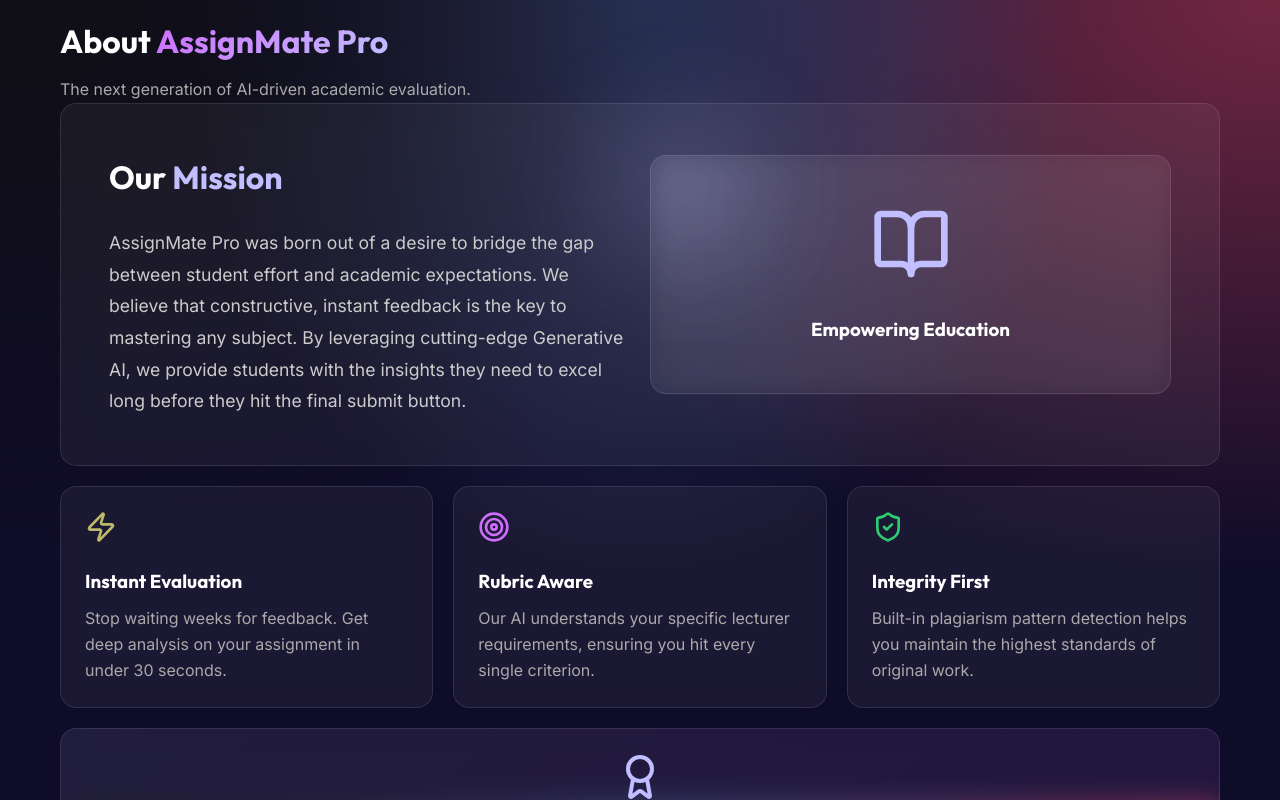
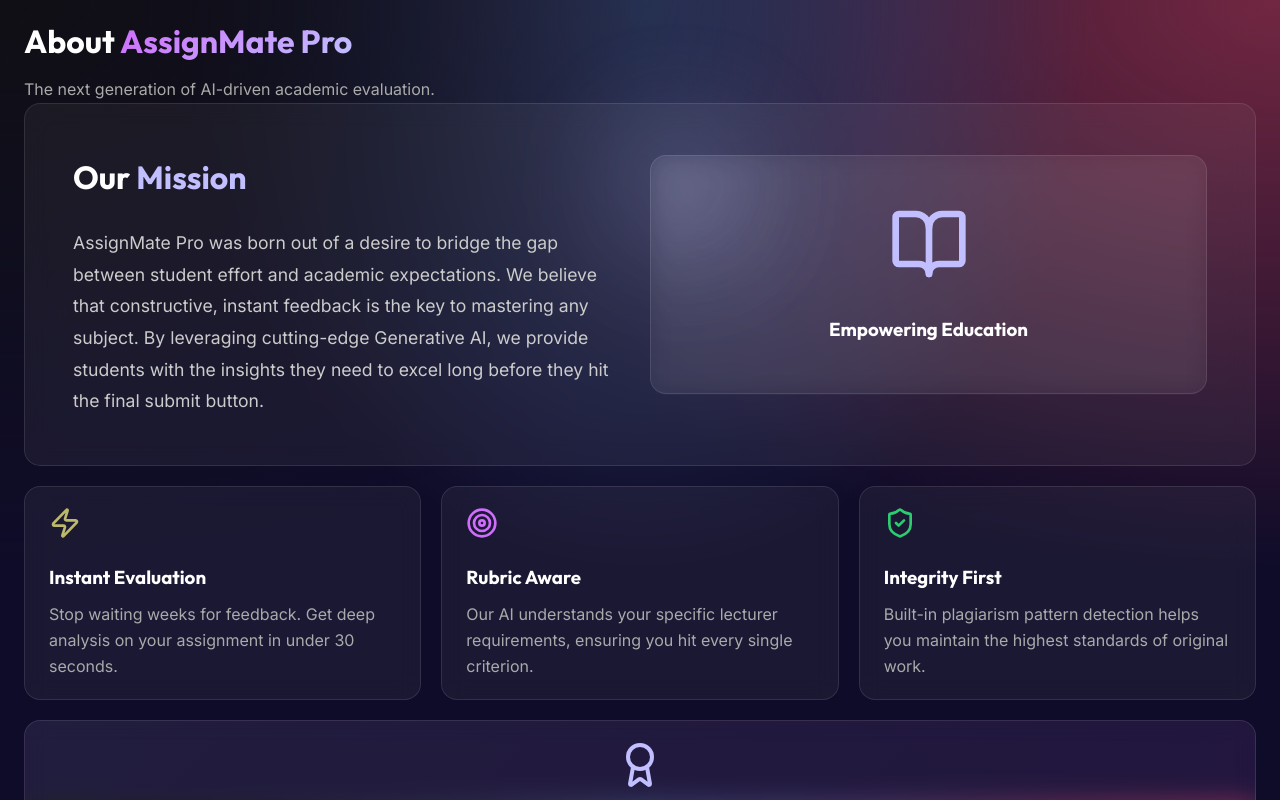
Before and after one commit to lakaThabrew/AssignMate, a React (Vite) app in the folder frontend/: page /about in a window 1280 px wide. Shown: the top 800 px of the page. Built offline with nearby package versions, Linux system fonts and the light colour scheme.

Commit message:
fix: remove container max-width to eliminate large side gaps - full viewport width layout

```diff
--- a/frontend/src/index.css
+++ b/frontend/src/index.css
@@ -51,9 +51,10 @@ h1, h2, h3, h4, .logo {
 
 /* ── Layout ─────────────────────────────────────────── */
 .container {
-  max-width: 1200px;
+  width: 100%;
+  max-width: 100%;
   margin: 0 auto;
-  padding: 0 20px;
+  padding: 0 24px;
 }
 
 /* ── Navbar ─────────────────────────────────────────── */
@@ -72,9 +73,10 @@ h1, h2, h3, h4, .logo {
   display: flex;
   justify-content: space-between;
   align-items: center;
-  max-width: 1200px;
+  width: 100%;
+  max-width: 100%;
   margin: 0 auto;
-  padding: 0 20px;
+  padding: 0 24px;
   flex-wrap: wrap;
   gap: 10px;
 }
@@ -114,7 +116,7 @@ h1, h2, h3, h4, .logo {
   -webkit-backdrop-filter: blur(12px);
   border: 1px solid rgba(255, 255, 255, 0.1);
   border-radius: 16px;
-  padding: 1.5rem;
+  padding: 1.25rem 1.5rem;
   margin-bottom: 1.25rem;
   /* removed translateY hover – it was causing overlap clipping */
   transition: border-color 0.3s, box-shadow 0.3s;
```
